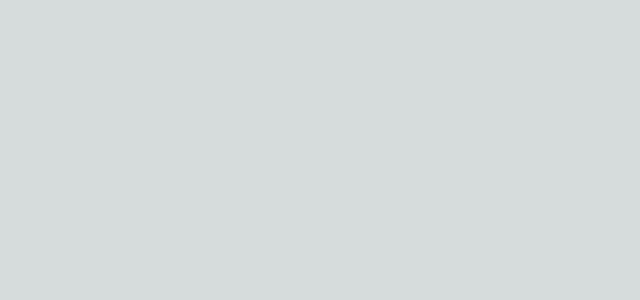
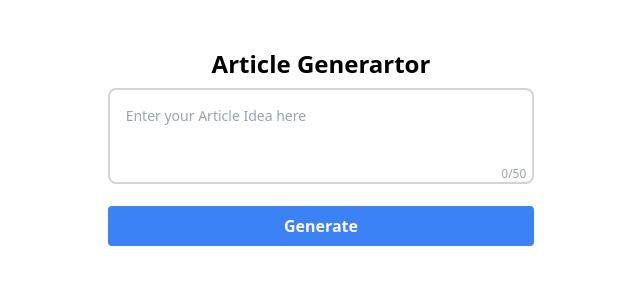
Before and after one commit to GilRahamim98/QuickWrite, a Next.js app: page / in a window 1280 px wide. Shown: the top 300 px of the page, without its empty margins (319-959 px from the left). Built offline with nearby package versions, Linux system fonts and the light colour scheme.

Commit message:
Added home screen

```diff
--- /dev/null
+++ b/postcss.config.js
@@ -0,0 +1,6 @@
+module.exports = {
+  plugins: {
+    tailwindcss: {},
+    autoprefixer: {},
+  },
+}
--- /dev/null
+++ b/src/pages/api/article.ts
@@ -0,0 +1,31 @@
+// Next.js API route support: https://nextjs.org/docs/api-routes/introduction
+import type { NextApiRequest, NextApiResponse } from 'next'
+import { OpenAIApi } from "openai"
+import { configuration } from '@/utils/constants';
+
+type Data = {
+  result: string
+}
+
+const openai = new OpenAIApi(configuration);
+
+export default async function handler(
+  req: NextApiRequest,
+  res: NextApiResponse<Data>
+) {
+  const { input } = req.body
+  const response = await openai.createCompletion({
+    model: "text-davinci-003",
+    prompt: `Write an article about the ${input}`,
+    temperature: 1,
+    max_tokens: 2500,
+    top_p: 1,
+    frequency_penalty: 0,
+    presence_penalty: 0,
+  })
+  const suggestion = response.data?.choices?.[0].text
+  if (suggestion === undefined) {
+    throw new Error("No suggstion found")
+  }
+  res.status(200).json({ result: suggestion })
+}
--- a/src/pages/api/hello.ts
+++ /dev/null
@@ -1,13 +0,0 @@
-// Next.js API route support: https://nextjs.org/docs/api-routes/introduction
-import type { NextApiRequest, NextApiResponse } from 'next'
-
-type Data = {
-  name: string
-}
-
-export default function handler(
-  req: NextApiRequest,
-  res: NextApiResponse<Data>
-) {
-  res.status(200).json({ name: 'John Doe' })
-}
--- a/src/pages/index.tsx
+++ b/src/pages/index.tsx
@@ -1,13 +1,52 @@
 import Head from 'next/head'
 import Image from 'next/image'
 import { Inter } from '@next/font/google'
+import { useEffect, useState } from 'react'
 import styles from '@/styles/Home.module.css'
+import PulseLoader from "react-spinners/PulseLoader";
+
 
 const inter = Inter({ subsets: ['latin'] })
 
 export default function Home() {
+  const [input, setInput] = useState('')
+  const [error, setError] = useState(false)
+  const [suggstion, setSuggstion] = useState('')
+  const [loading, setLoading] = useState(false)
+
+  useEffect(() => {
+    if (input.length <= 50) setError(false)
+  }, [input])
+
+  const submit = async () => {
+    //Check if charcter limit is exceeded
+    if (input.length > 50) setError(true)
+
+    setLoading(true)
+    try {
+      const res = await fetch('/api/article', {
+        method: 'POST',
+        headers: {
+          'Content-Type': 'application/json'
+        },
+        body: JSON.stringify({ input })
+
+      })
+      const suggstion = await res.json()
+      const articleSuggestion: string = suggstion.result
+      setSuggstion(articleSuggestion)
+    } catch (error) {
+      console.log(error);
+
+    } finally {
+      setLoading(false)
+    }
+
+
+
+  }
   return (
-    <>
+    <div className={styles.container}>
       <Head>
         <title>Quick Write</title>
         <meta name="description" content="Generated by create next app" />
@@ -15,6 +54,56 @@ export default function Home() {
         <link rel="icon" href="/favicon.ico" />
       </Head>
 
-    </>
+      <div className="max-w-7xl mx-auto py-12">
+        <h2 className="text-2xl font-bold text-center pb-2">
+          Article Generartor
+        </h2>
+        <div className="flex flex-col gap-4 justify-center w-1/3 mx-auto">
+          <div className="relative w-full">
+            {error && (
+              <p className='text-red-500 pt-1 text-sm'>
+                Character limit exceeded,enter less text
+              </p>
+            )}
+            <textarea
+              value={input}
+              onChange={(e) => setInput(e.target.value)}
+              rows={3}
+              className="w-full border-2 border-gray-300 bg-white
+            p-4 rounded-lg text-sm focus:outline-none resize-none"
+              placeholder="Enter your Article Idea here"
+            />
+            <div className={input.length > 50 ?
+              "absolute bottom-2 right-2 text-red-400 text-xs"
+              : "absolute bottom-2 right-2 text-gray-400 text-xs"}>
+              <span>{input.length}</span>/50
+            </div>
+          </div>
+
+          <button type='button' className="bg-blue-500 hover:bg-blue-700 text-white
+          font-bold py-2 px-4 rounded" onClick={submit}>
+            {loading ? <span>Loading {' '}
+              <PulseLoader color='#fff' size={8} />
+            </span> : 'Generate'}</button>
+
+          {suggstion !== '' && (<div className='mt-12 '>
+            <h4 className='text-lg font-semibold py'>Your Generated Article:</h4>
+            <div className="relative w-full rounded-md bg-gray-100 p-4">
+
+              <p className='text-sm text-gray-700 '>
+                {suggstion}
+              </p>
+            </div>
+          </div>)
+          }
+
+
+
+        </div>
+
+      </div>
+
+
+    </div>
   )
 }
--- a/src/styles/globals.css
+++ b/src/styles/globals.css
@@ -1,107 +1,3 @@
-:root {
-  --max-width: 1100px;
-  --border-radius: 12px;
-  --font-mono: ui-monospace, Menlo, Monaco, 'Cascadia Mono', 'Segoe UI Mono',
-    'Roboto Mono', 'Oxygen Mono', 'Ubuntu Monospace', 'Source Code Pro',
-    'Fira Mono', 'Droid Sans Mono', 'Courier New', monospace;
-
-  --foreground-rgb: 0, 0, 0;
-  --background-start-rgb: 214, 219, 220;
-  --background-end-rgb: 255, 255, 255;
-
-  --primary-glow: conic-gradient(
-    from 180deg at 50% 50%,
-    #16abff33 0deg,
-    #0885ff33 55deg,
-    #54d6ff33 120deg,
-    #0071ff33 160deg,
-    transparent 360deg
-  );
-  --secondary-glow: radial-gradient(
-    rgba(255, 255, 255, 1),
-    rgba(255, 255, 255, 0)
-  );
-
-  --tile-start-rgb: 239, 245, 249;
-  --tile-end-rgb: 228, 232, 233;
-  --tile-border: conic-gradient(
-    #00000080,
-    #00000040,
-    #00000030,
-    #00000020,
-    #00000010,
-    #00000010,
-    #00000080
-  );
-
-  --callout-rgb: 238, 240, 241;
-  --callout-border-rgb: 172, 175, 176;
-  --card-rgb: 180, 185, 188;
-  --card-border-rgb: 131, 134, 135;
-}
-
-@media (prefers-color-scheme: dark) {
-  :root {
-    --foreground-rgb: 255, 255, 255;
-    --background-start-rgb: 0, 0, 0;
-    --background-end-rgb: 0, 0, 0;
-
-    --primary-glow: radial-gradient(rgba(1, 65, 255, 0.4), rgba(1, 65, 255, 0));
-    --secondary-glow: linear-gradient(
-      to bottom right,
-      rgba(1, 65, 255, 0),
-      rgba(1, 65, 255, 0),
-      rgba(1, 65, 255, 0.3)
-    );
-
-    --tile-start-rgb: 2, 13, 46;
-    --tile-end-rgb: 2, 5, 19;
-    --tile-border: conic-gradient(
-      #ffffff80,
-      #ffffff40,
-      #ffffff30,
-      #ffffff20,
-      #ffffff10,
-      #ffffff10,
-      #ffffff80
-    );
-
-    --callout-rgb: 20, 20, 20;
-    --callout-border-rgb: 108, 108, 108;
-    --card-rgb: 100, 100, 100;
-    --card-border-rgb: 200, 200, 200;
-  }
-}
-
-* {
-  box-sizing: border-box;
-  padding: 0;
-  margin: 0;
-}
-
-html,
-body {
-  max-width: 100vw;
-  overflow-x: hidden;
-}
-
-body {
-  color: rgb(var(--foreground-rgb));
-  background: linear-gradient(
-      to bottom,
-      transparent,
-      rgb(var(--background-end-rgb))
-    )
-    rgb(var(--background-start-rgb));
-}
-
-a {
-  color: inherit;
-  text-decoration: none;
-}
-
-@media (prefers-color-scheme: dark) {
-  html {
-    color-scheme: dark;
-  }
-}
+@tailwind base;
+@tailwind components;
+@tailwind utilities;
--- /dev/null
+++ b/src/utils/constants.ts
@@ -0,0 +1,5 @@
+import { Configuration } from "openai"
+
+export const configuration = new Configuration({
+  apiKey: process.env.OPENAI_API_KEY,
+});
--- /dev/null
+++ b/tailwind.config.js
@@ -0,0 +1,8 @@
+/** @type {import('tailwindcss').Config} */
+module.exports = {
+  content: ["./src/**/*.{js,ts,jsx,tsx}",],
+  theme: {
+    extend: {},
+  },
+  plugins: [],
+}
```
Also changed, not shown: package.json (+7 -0 lines), .eslintrc.json, 2 other files (tests, documents, lock files or other folders).
